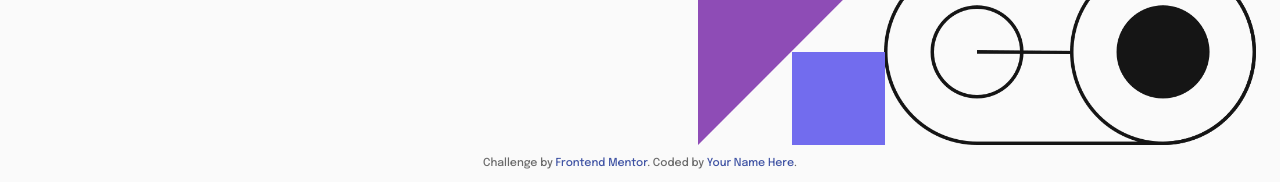
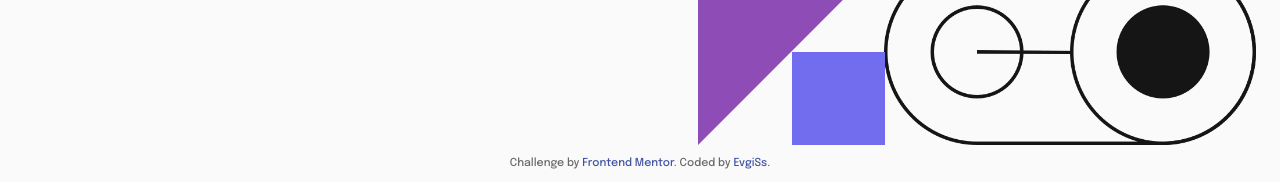
Before and after one commit to EugiSs/intro-section-with-dropdown-navigation-main, a plain HTML site: page index.html in a window 1280 px wide. Shown: the part 720-902 px from the top of the page. Drawn offline with Linux system fonts and the light colour scheme.

Commit message:
Update index.html

```diff
--- a/index.html
+++ b/index.html
@@ -85,7 +85,7 @@
 
 	<div class="attribution">
 		Challenge by <a href="https://www.frontendmentor.io?ref=challenge" target="_blank">Frontend Mentor</a>.
-		Coded by <a href="#">Your Name Here</a>.
+		Coded by <a href="#">EvgiSs</a>.
 	</div>
 
 	<script src="./main.js"></script>
```
